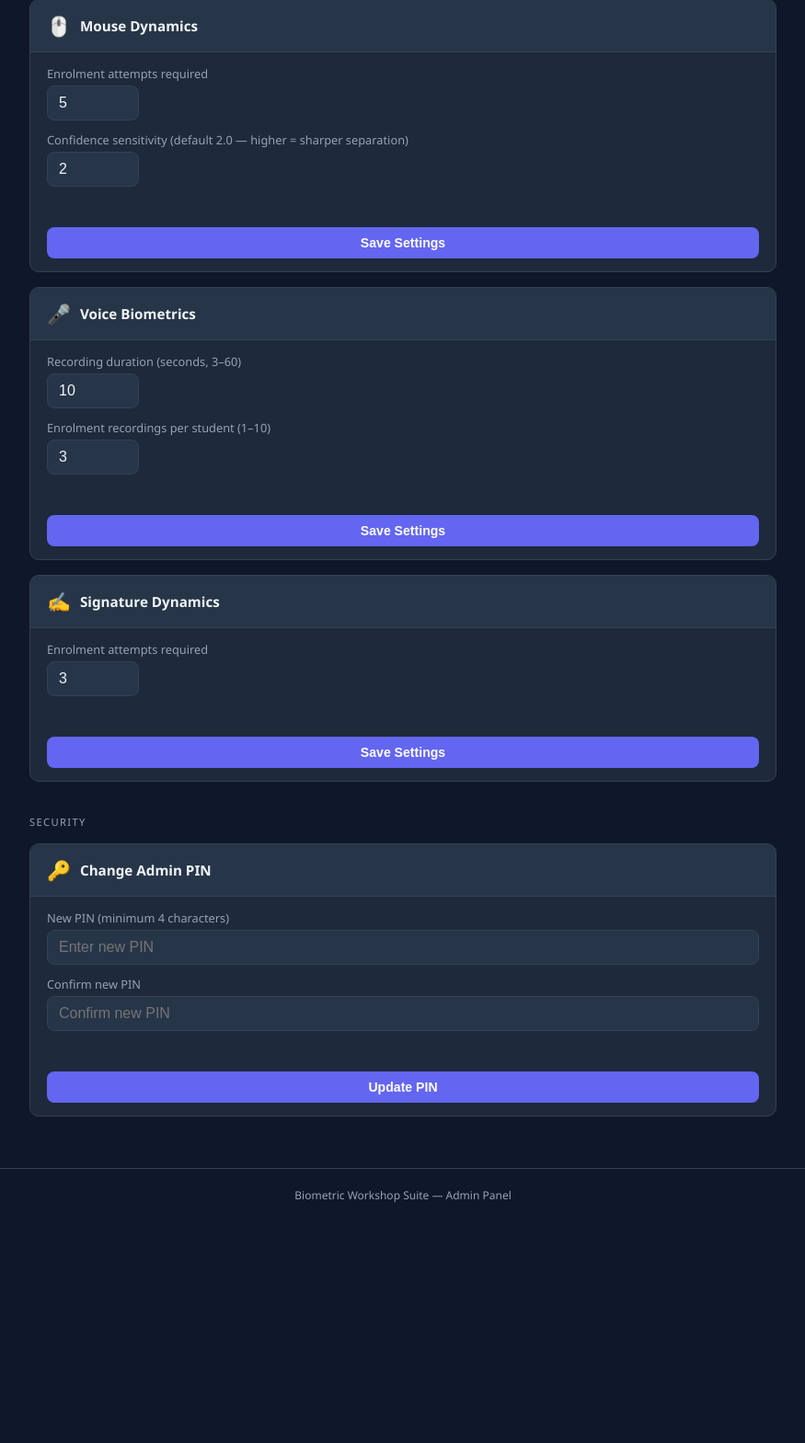
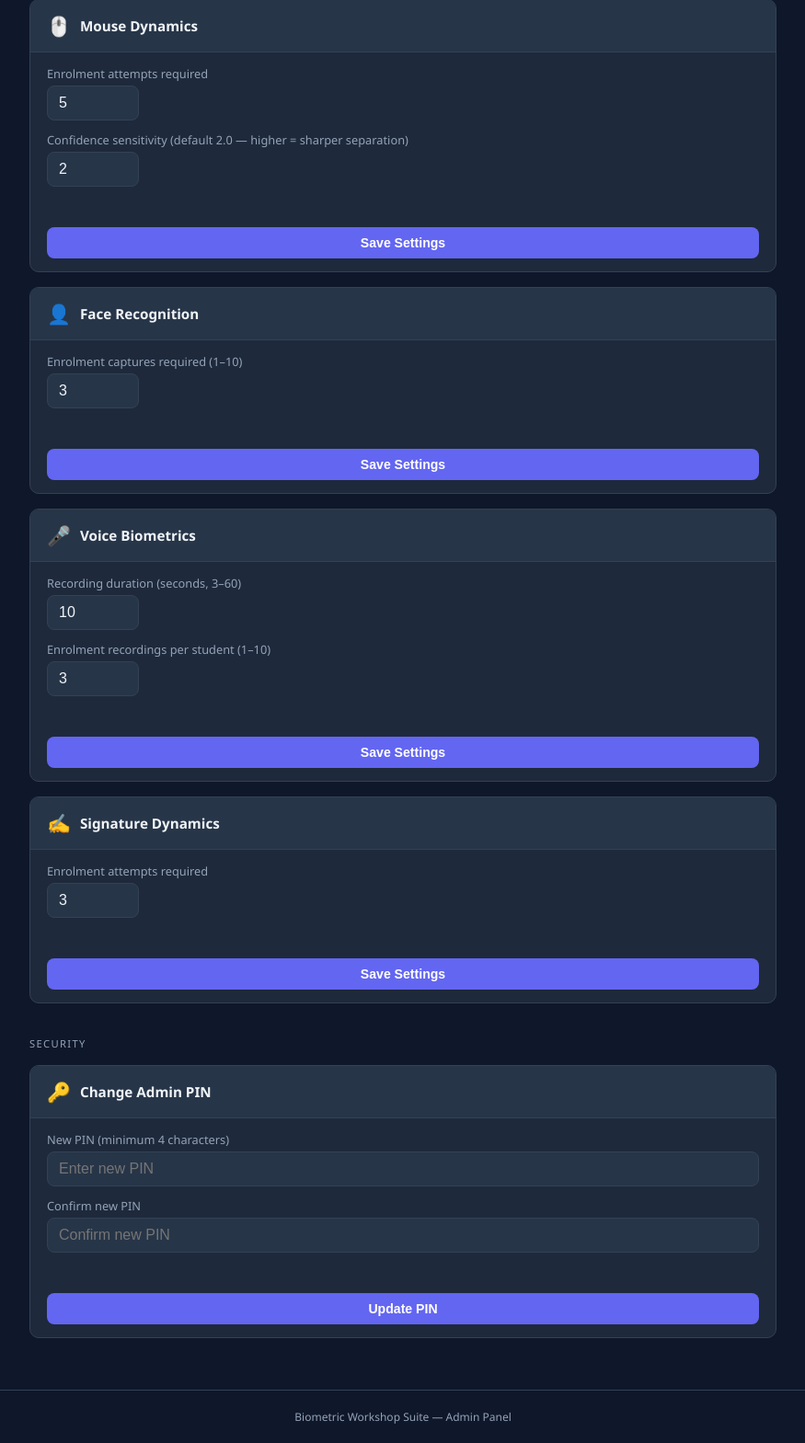
Before and after one commit to MattyB95/Biometric-Workshop-Suite, a Flask app: page /admin in a window 1280 px wide. Shown: the part 1620-3189 px from the top of the page at 92% size, without its empty margins (202-1077 px from the left). Before the commit the page ends 2927 px from the top, so only its background shows below. Run offline with Flask 3, Linux system fonts and the light colour scheme; the visitor is signed in with stand-in values (Sample User, id 1); data that the repository does not hold is empty.

Commit message:
Release v0.4.1 — Face Recognition Enrolment Captures Admin Setting (#8)
* Release v0.4.1 — Face Recognition Enrolment Captures Admin Setting

* fix: defensive guards for face settings API and config loading

- set_face_settings: add isinstance(data, dict) guard, return 400 for
  non-object JSON bodies (e.g. arrays), matching import_face_profiles pattern
- load_face_settings: wrap int() coercion in try/except (TypeError,
  ValueError) with fallback to default 3 and range clamp 1–10, preventing
  500s from corrupted/manual admin_config.json edits
- Tests: add test_post_non_object_json_returns_400,
  test_get_corrupted_config_falls_back_to_default,
  test_get_out_of_range_config_falls_back_to_default

Agent-Logs-Url: https://github.com/MattyB95/Biometric-Workshop-Suite/sessions/001fe6a7-c6a1-419d-aa32-69a0727bccb6

Co-authored-by: MattyB95 <5563995+MattyB95@users.noreply.github.com>

* fix: make corrupted config tests use explicit monkeypatching

Tests now directly patch ADMIN_CONFIG_FILE to point to a controlled
temp file, rather than relying on the client fixture's indirect patch.
This makes the test intent explicit and self-contained.

Agent-Logs-Url: https://github.com/MattyB95/Biometric-Workshop-Suite/sessions/001fe6a7-c6a1-419d-aa32-69a0727bccb6

Co-authored-by: MattyB95 <5563995+MattyB95@users.noreply.github.com>

* Formatting For GitHub Copilot

---------

Co-authored-by: copilot-swe-agent[bot] <198982749+Copilot@users.noreply.github.com>

```diff
--- a/docs/face.html
+++ b/docs/face.html
@@ -988,7 +988,7 @@
       const resultList = document.getElementById("resultList");
 
       // ─── Config ───────────────────────────────────────────────────────────────
-      const ENROL_SAMPLES = 3;
+      const ENROL_SAMPLES = parseInt(localStorage.getItem("face-enrol-samples") || "3", 10);
 
       // ─── State ────────────────────────────────────────────────────────────────
       const FACE_STORAGE_KEY = "bws_face_profiles";
--- a/pyproject.toml
+++ b/pyproject.toml
@@ -1,6 +1,6 @@
 [project]
 name = "biometric-workshop"
-version = "0.4.0"
+version = "0.4.1"
 description = "Interactive multi-modality biometric demonstration suite for classroom and workshop use"
 readme = "README.md"
 requires-python = ">=3.14"
--- a/src/app.py
+++ b/src/app.py
@@ -133,6 +133,25 @@ def save_voice_settings(duration: int, enrol_samples: int) -> None:
     cfg = _load_cfg()
     cfg["voice_duration"] = duration
     cfg["voice_enrol_samples"] = enrol_samples
+    _save_cfg(cfg)
+
+
+def load_face_settings() -> dict[str, Any]:
+    cfg = _load_cfg()
+    try:
+        enrol_samples = int(cfg.get("face_enrol_samples", 3))
+        if enrol_samples < 1 or enrol_samples > 10:
+            raise ValueError
+    except TypeError, ValueError:
+        enrol_samples = 3
+    return {
+        "enrol_samples": enrol_samples,
+    }
+
+
+def save_face_settings(enrol_samples: int) -> None:
+    cfg = _load_cfg()
+    cfg["face_enrol_samples"] = enrol_samples
     _save_cfg(cfg)
 
 
@@ -332,7 +351,8 @@ def keystroke() -> str:
 
 @app.route("/face")
 def face() -> str:
-    return render_template("face.html")
+    fs = load_face_settings()
+    return render_template("face.html", enrol_samples=fs["enrol_samples"])
 
 
 @app.route("/voice")
@@ -769,6 +789,30 @@ def set_signature_settings() -> Response | tuple[Response, int]:
     return jsonify({"success": True})
 
 
+@app.route("/api/admin/face-settings", methods=["GET"])
+def get_face_settings() -> Response | tuple[Response, int]:
+    if not session.get("admin"):
+        return jsonify({"error": "Not authenticated"}), 403
+    return jsonify(load_face_settings())
+
+
+@app.route("/api/admin/face-settings", methods=["POST"])
+def set_face_settings() -> Response | tuple[Response, int]:
+    if not session.get("admin"):
+        return jsonify({"error": "Not authenticated"}), 403
+    data = request.json
+    if not isinstance(data, dict):
+        return jsonify({"error": "JSON body must be an object"}), 400
+    try:
+        enrol_samples = int(data.get("enrol_samples", 0))
+        if enrol_samples < 1 or enrol_samples > 10:
+            raise ValueError
+    except TypeError, ValueError:
+        return jsonify({"error": "Enrolment samples must be between 1 and 10"}), 400
+    save_face_settings(enrol_samples)
+    return jsonify({"success": True})
+
+
 # ---------------------------------------------------------------------------
 # Face profiles API
 # ---------------------------------------------------------------------------
--- a/templates/admin.html
+++ b/templates/admin.html
@@ -671,6 +671,33 @@
           </div>
         </div>
 
+        <!-- Face Settings -->
+        <div class="card">
+          <div class="card-header">
+            <div class="card-header-left">
+              <span class="modality-icon">&#x1F464;</span>
+              <span class="modality-name">Face Recognition</span>
+            </div>
+          </div>
+          <div class="card-body">
+            <div style="display: flex; flex-direction: column; gap: 12px">
+              <div>
+                <div class="field-label">Enrolment captures required (1&ndash;10)</div>
+                <input
+                  type="number"
+                  class="text-input"
+                  id="face-enrol-samples-input"
+                  min="1"
+                  max="10"
+                  style="width: 100px"
+                />
+              </div>
+              <div class="pin-msg" id="face-settings-msg"></div>
+              <button class="btn btn-primary" id="btn-save-face-settings">Save Settings</button>
+            </div>
+          </div>
+        </div>
+
         <!-- Voice Settings -->
         <div class="card">
           <div class="card-header">
@@ -983,6 +1010,7 @@
         loadSignature();
         loadKsSettings();
         loadMouseSettings();
+        loadFaceSettings();
         loadVoiceSettings();
         loadSigSettings();
       }
@@ -1238,6 +1266,22 @@
         saveSettings("/api/admin/mouse-settings", "mouse-settings-msg", { samples, softmax_scale });
       });
 
+      // Face settings
+      async function loadFaceSettings() {
+        await loadSettings("/api/admin/face-settings", [
+          ["face-enrol-samples-input", "enrol_samples"],
+        ]);
+      }
+
+      document.getElementById("btn-save-face-settings").addEventListener("click", () => {
+        const enrol_samples = Number(document.getElementById("face-enrol-samples-input").value);
+        const msg = document.getElementById("face-settings-msg");
+        msg.textContent = "";
+        msg.className = "pin-msg";
+        if (!enrol_samples || enrol_samples < 1 || enrol_samples > 10) { msg.textContent = "Enrolment captures must be between 1 and 10."; msg.className = "pin-msg error"; return; }
+        saveSettings("/api/admin/face-settings", "face-settings-msg", { enrol_samples });
+      });
+
       // Voice settings
       async function loadVoiceSettings() {
         await loadSettings("/api/admin/voice-settings", [
--- a/templates/face.html
+++ b/templates/face.html
@@ -988,7 +988,7 @@
       const resultList = document.getElementById("resultList");
 
       // ─── Config ───────────────────────────────────────────────────────────────
-      const ENROL_SAMPLES = 3;
+      const ENROL_SAMPLES = parseInt("{{ enrol_samples }}", 10); // configurable via admin
 
       // ─── State ────────────────────────────────────────────────────────────────
       const FACE_FEATURE_LABELS = [
```
Also changed, not shown: docs/admin.html (+51 -0 lines), mkdocs_docs/admin.md (+6 -0 lines), mkdocs_docs/modules/face.md (+9 -1 lines), tests/test_api.py (+90 -0 lines), CHANGELOG.md, 1 other file.
